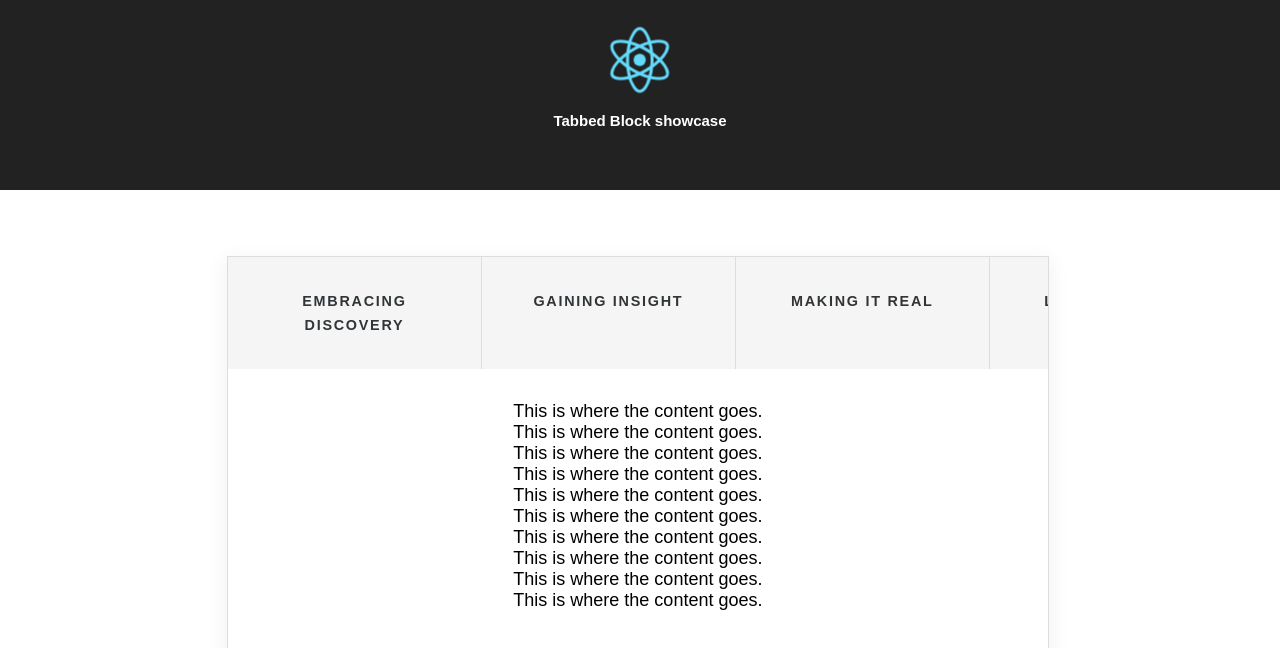
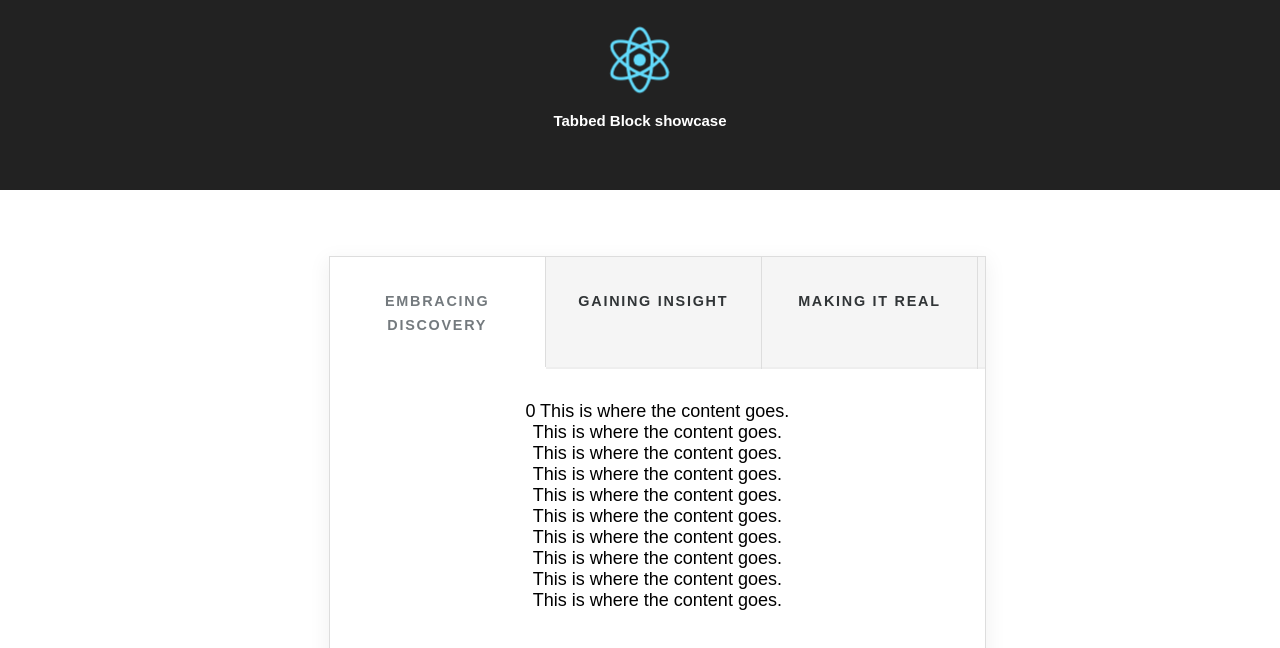
Before and after one commit to cas-c/comprehensible, a React (Create React App) app: page / in a window 1280 px wide. Shown: the top 648 px of the page. Built offline with nearby package versions, Linux system fonts and the light colour scheme.

Commit message:
add tabbing functionality, pull data from json and generate

```diff
--- a/src/App.js
+++ b/src/App.js
@@ -2,6 +2,8 @@ import React, { Component } from 'react';
 import TabbedBlock from './TabbedBlock';
 import logo from './logo.svg';
 import './App.css';
+
+import tabData from './tabData';
 
 class App extends Component {
     render() {
@@ -12,7 +14,7 @@ class App extends Component {
                     <h1 className="App-title">Tabbed Block showcase</h1>
                 </header>
                 <div className="App-intro">
-                    <TabbedBlock />
+                    <TabbedBlock data={tabData} />
                 </div>
             </div>
         );
--- a/src/TabbedBlock/TabbedBlockBody.js
+++ b/src/TabbedBlock/TabbedBlockBody.js
@@ -1,20 +1,19 @@
 import React from 'react';
+import PropTypes from 'prop-types';
 
-const TabbedBlockBody = () => (
+import TabbedBlockContent from './TabbedBlockContent';
+
+const TabbedBlockBody = ({ data, active }) => (
     <div className='tabbed-block-body'>
-        <div className='tabbed-block-content'>
-            This is where the content goes. <br />
-            This is where the content goes. <br />
-            This is where the content goes. <br />
-            This is where the content goes. <br />
-            This is where the content goes. <br />
-            This is where the content goes. <br />
-            This is where the content goes. <br />
-            This is where the content goes. <br />
-            This is where the content goes. <br />
-            This is where the content goes. <br />
-        </div>
+        <TabbedBlockContent data={data.find(d => d.header === active)} />
     </div>
 );
 
+TabbedBlockBody.propTypes = {
+    data: PropTypes.arrayOf(PropTypes.shape({
+        header: PropTypes.number,
+        content: PropTypes.any
+    }))
+}
+
 export default TabbedBlockBody;
--- /dev/null
+++ b/src/TabbedBlock/TabbedBlockContent.js
@@ -0,0 +1,8 @@
+import React from 'react';
+
+const TabbedBlockContent = ({ data }) => (
+    <div className='tabbed-block-content'
+        dangerouslySetInnerHTML={{ __html: data.text }} />
+);
+
+export default TabbedBlockContent;
--- a/src/TabbedBlock/TabbedBlockHeader.js
+++ b/src/TabbedBlock/TabbedBlockHeader.js
@@ -1,23 +1,29 @@
 import React from 'react';
+import PropTypes from 'prop-types';
 
-const TabbedBlockHeader = () => (
+const TabbedBlockHeader = ({ data, active, activate }) => (
     <div className='tabbed-block-header'>
-        <a className='tabbed-block-header-item'>
-            Embracing Discovery
-        </a>
-        <a className='tabbed-block-header-item'>
-            Gaining Insight
-        </a>
-        <a className='tabbed-block-header-item'>
-            Making It Real
-        </a>
-        <a className='tabbed-block-header-item'>
-            Love The Work
-        </a>
-        <a className='tabbed-block-header-item'>
-            Have Fun
-        </a>
+        {
+            data.map((d, i) => (
+                <a
+                key={`d${d.index}`}
+                onClick={() => activate(i)}
+                className={`tabbed-block-header-item${active === i ? '-active' : ''}`}>
+                    {d.name}
+                </a>
+            ))
+        }
     </div>
 );
 
+
+TabbedBlockHeader.propTypes = {
+    data: PropTypes.arrayOf(PropTypes.shape({
+        index: PropTypes.number,
+        name: PropTypes.string
+    })),
+    active: PropTypes.number,
+    activate: PropTypes.func
+}
+
 export default TabbedBlockHeader;
--- a/src/TabbedBlock/index.css
+++ b/src/TabbedBlock/index.css
@@ -10,7 +10,7 @@
 }
 
 .tabbed-block-wrapper {
-    margin-left: 8.3%;
+    margin-left: 18%;
     display: block;
     box-sizing: border-box;
     float: left;
@@ -25,6 +25,7 @@
     overflow: hidden;
     box-sizing: border-box;
     box-shadow: 0 .4rem 1.2rem .2rem rgba(0,0,0,.05);
+    max-width: 80%;
 }
 
 .tabbed-block-header-wrapper {
@@ -51,11 +52,33 @@
     justify-content: center;
     -webkit-box-flex: 0;
     flex: 0 1 100%;
-    height: 8rem;
+    height: 2.9rem;
     border-right: 1px solid #ddd;
-    border-bottom: 1px solid #ddd;
+    border-bottom: 333px solid #eee;
     color: #313537;
     background: #f5f5f5;
+    font-size: .9rem;
+    text-align: center;
+    text-transform: uppercase;
+    text-decoration: none;
+    text-overflow: ellipsis;
+    letter-spacing: .12em;
+    font-weight: 700;
+    line-height: 1.66667;
+}
+
+.tabbed-block-header-item-active {
+    padding: 2rem;
+    min-width: 23%;
+    display: flex;
+    -webkit-box-align: center;
+    justify-content: center;
+    -webkit-box-flex: 0;
+    flex: 0 1 100%;
+    height: 2.9rem;
+    border-right: 1px solid #ddd;
+    color: rgb(116, 122, 126);
+    background: #fff;
     font-size: .9rem;
     text-align: center;
     text-transform: uppercase;
--- a/src/TabbedBlock/index.js
+++ b/src/TabbedBlock/index.js
@@ -5,26 +5,46 @@ import './index.css';
 import TabbedBlockHeader from './TabbedBlockHeader';
 import TabbedBlockBody from './TabbedBlockBody';
 
-const TabbedBlock = () => (
+class TabbedBlock extends React.Component {
+    constructor(props) {
+        super(props);
+        this.state = {
+            active: 0
+        };
+    }
+
+    makeActive = (i) => {
+        if (this.state.active === i) return;
+        this.setState({ active: i });
+    };
+
+    render() {
+        return (
             <div className='tabbed-block'>
                 <div className='tabbed-block-container'>
                     <div className='tabbed-block-wrapper'>
                         <div className='tabbed-block-wrapper-col'>
                             <div className='tabbed-block-header-wrapper'>
-                        <TabbedBlockHeader />
+                                <TabbedBlockHeader data={this.props.data.headers} active={this.state.active} activate={this.makeActive} />
                             </div>
-                    <TabbedBlockBody />
+                            <TabbedBlockBody data={this.props.data.content} active={this.state.active} />
                         </div>
                     </div>
                 </div>
             </div>
         );
+    }
+}
 
 TabbedBlock.propTypes = {
     data: PropTypes.shape({
         headers: PropTypes.arrayOf(PropTypes.shape({
             name: PropTypes.string,
             index: PropTypes.number
+        })),
+        content: PropTypes.arrayOf(PropTypes.shape({
+            header: PropTypes.number,
+            content: PropTypes.any
         }))
     })
 }
--- /dev/null
+++ b/src/tabData.json
@@ -0,0 +1,51 @@
+{
+    "headers": [
+        {
+            "name": "Embracing Discovery",
+            "index": 0
+        },
+        {
+            "name": "Gaining Insight",
+            "index": 1
+        },
+        {
+            "name": "Making it Real",
+            "index": 2
+        },
+        {
+            "name": "Love The Work",
+            "index": 3
+        },
+        {
+            "name": "Have FUn",
+            "index": 4
+        }
+    ],
+    "content": [
+        {
+            "header": 0,
+            "text": "0 This is where the content goes. <br />This is where the content goes. <br />This is where the content goes. <br />This is where the content goes. <br />This is where the content goes. <br />This is where the content goes. <br />This is where the content goes. <br />This is where the content goes. <br />This is where the content goes. <br />This is where the content goes. <br />",
+            "image": null
+        },
+        {
+            "header": 1,
+            "text": "1 This is where the content goes. <br />This is where the content goes. <br />This is where the content goes. <br />This is where the content goes. <br />This is where the content goes. <br />This is where the content goes. <br />This is where the content goes. <br />This is where the content goes. <br />This is where the content goes. <br />This is where the content goes. <br />",
+            "image": null
+        },
+        {
+            "header": 2,
+            "text": "2 This is where the content goes. <br />This is where the content goes. <br />This is where the content goes. <br />This is where the content goes. <br />This is where the content goes. <br />This is where the content goes. <br />This is where the content goes. <br />This is where the content goes. <br />This is where the content goes. <br />This is where the content goes. <br />",
+            "image": null
+        },
+        {
+            "header": 3,
+            "text": "3 This is where the content goes. <br />This is where the content goes. <br />This is where the content goes. <br />This is where the content goes. <br />This is where the content goes. <br />This is where the content goes. <br />This is where the content goes. <br />This is where the content goes. <br />This is where the content goes. <br />This is where the content goes. <br />",
+            "image": null
+        },
+        {
+            "header": 4,
+            "text": "4 This is where the content goes. <br />This is where the content goes. <br />This is where the content goes. <br />This is where the content goes. <br />This is where the content goes. <br />This is where the content goes. <br />This is where the content goes. <br />This is where the content goes. <br />This is where the content goes. <br />This is where the content goes. <br />",
+            "image": null
+        }
+    ]
+}
```
Lines whose indentation alone changed are shown as unchanged.
